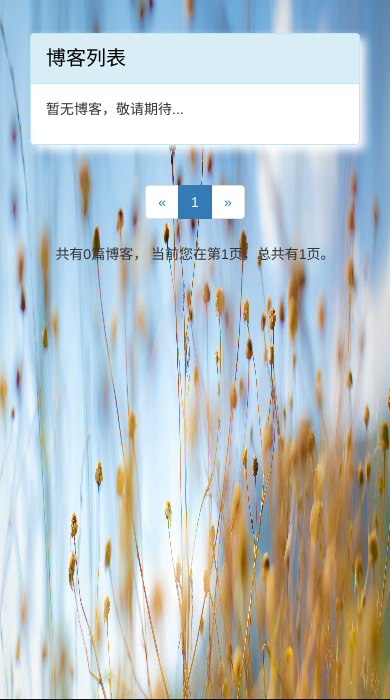
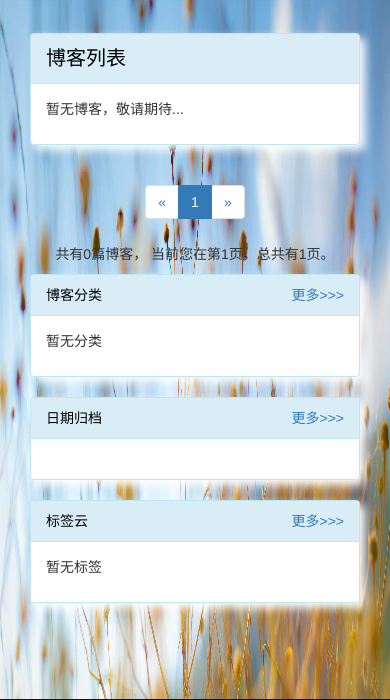
Before and after one commit to Abeautifulsnow/personal-blog, a Django app: page /blog/ in a window 390 px wide. Shown: the part 51-751 px from the top of the page. Run offline with Django 3.2, Linux system fonts and the light colour scheme; data that the repository does not hold is empty; some libraries are stand-ins or nearby versions.

Commit message:
optimization

```diff
--- a/work_blog/templates/blog_list.html
+++ b/work_blog/templates/blog_list.html
@@ -102,7 +102,7 @@
                 <!-- 分页显示 -->
 
             </div>
-            <div class="hidden-xs col-sm-4 col-md-3 col-lg-2">
+            <div class="col-xs-12 col-sm-4 col-md-3 col-lg-2">
             <!--博客分类-->
                 <div id="panel-right" class="panel panel-info">
                     <div class="panel-heading">
```
